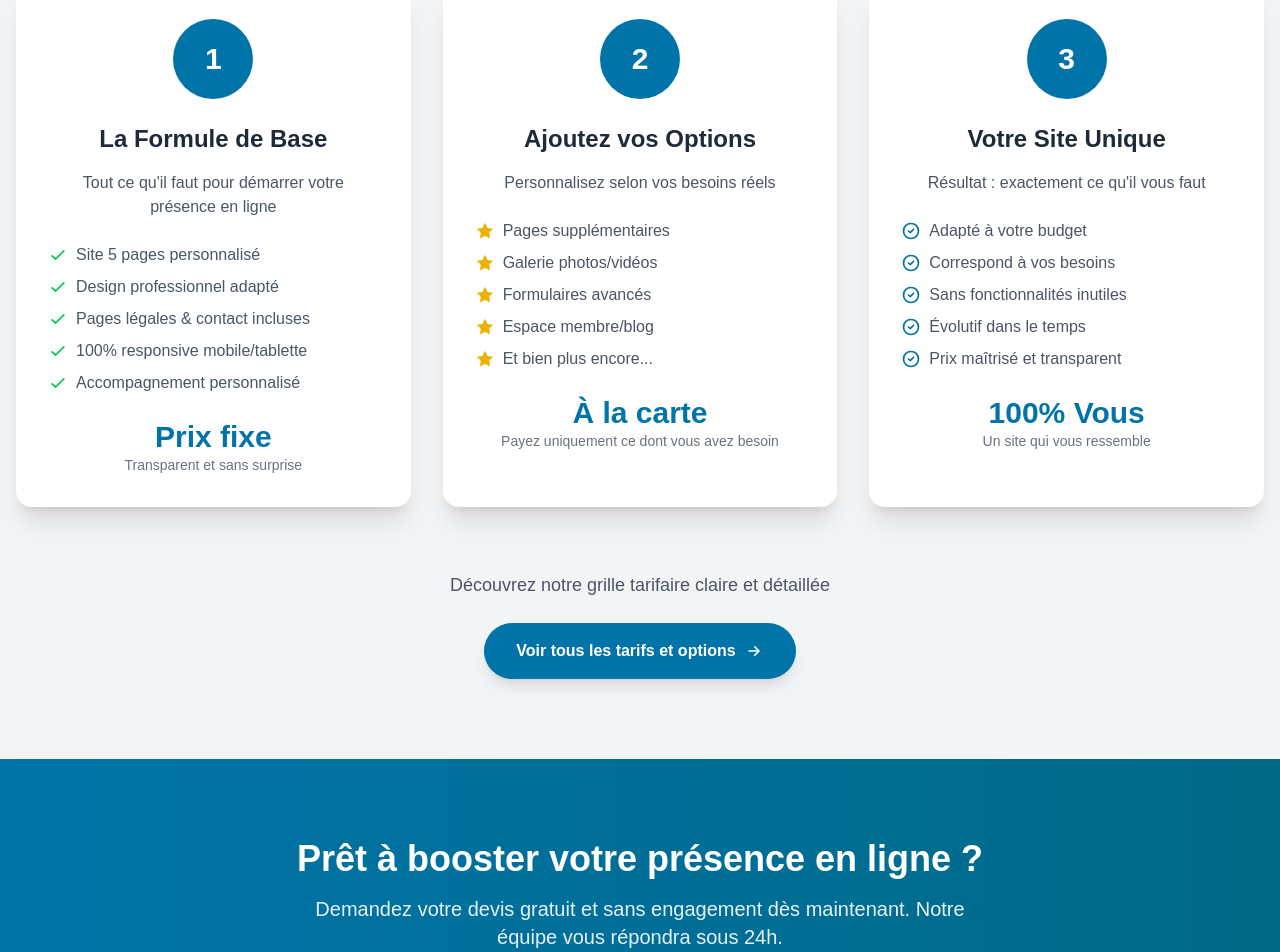
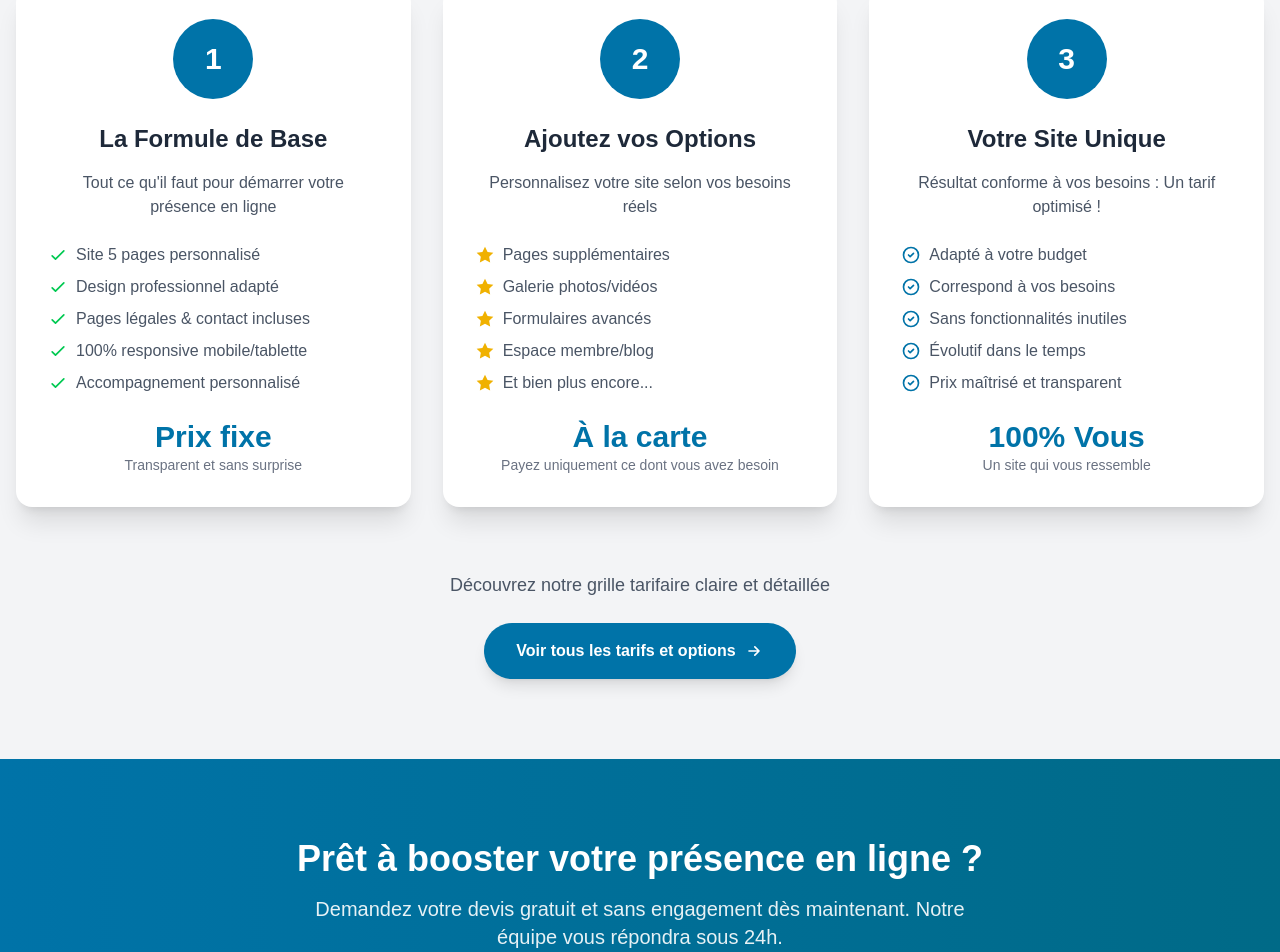
Before and after one commit to Web-Online-Concept/web-online-concept, a Next.js app: page / in a window 1280 px wide. Shown: the part 2141-3093 px from the top of the page. Built offline with nearby package versions, Linux system fonts and the light colour scheme.

Commit message:
Update page.js

```diff
--- a/app/page.js
+++ b/app/page.js
@@ -402,7 +402,7 @@ export default function Home() {
               </div>
               <h3 className="text-2xl font-bold text-gray-800 mb-4 text-center">Ajoutez vos Options</h3>
               <p className="text-gray-600 text-center mb-6">
-                Personnalisez selon vos besoins réels
+                Personnalisez votre site selon vos besoins réels
               </p>
               <ul className="space-y-2 text-gray-600">
                 <li className="flex items-start">
@@ -449,7 +449,7 @@ export default function Home() {
               </div>
               <h3 className="text-2xl font-bold text-gray-800 mb-4 text-center">Votre Site Unique</h3>
               <p className="text-gray-600 text-center mb-6">
-                Résultat : exactement ce qu&apos;il vous faut
+                Résultat conforme à vos besoins : Un tarif optimisé !
               </p>
               <ul className="space-y-2 text-gray-600">
                 <li className="flex items-start">
```
